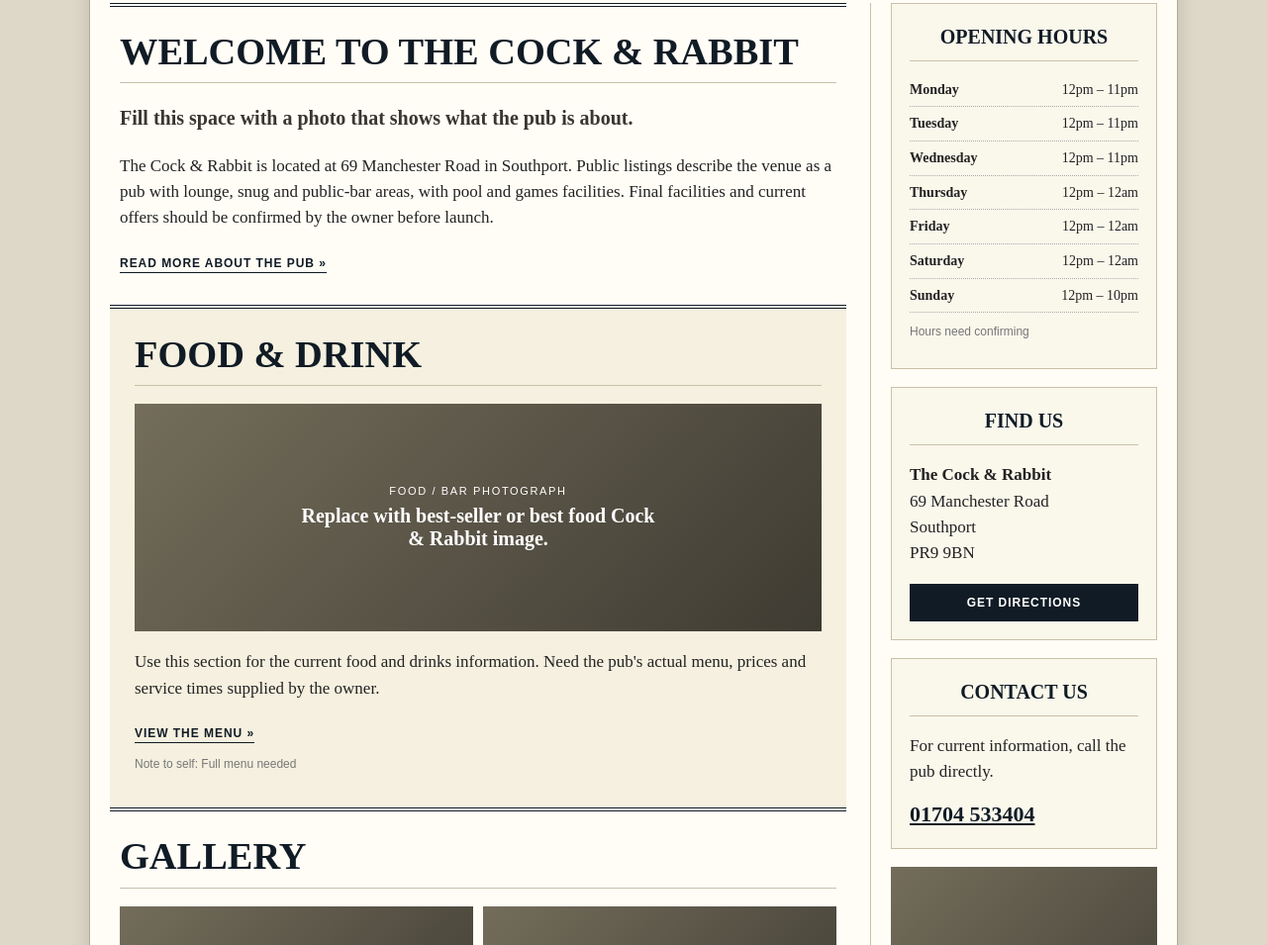
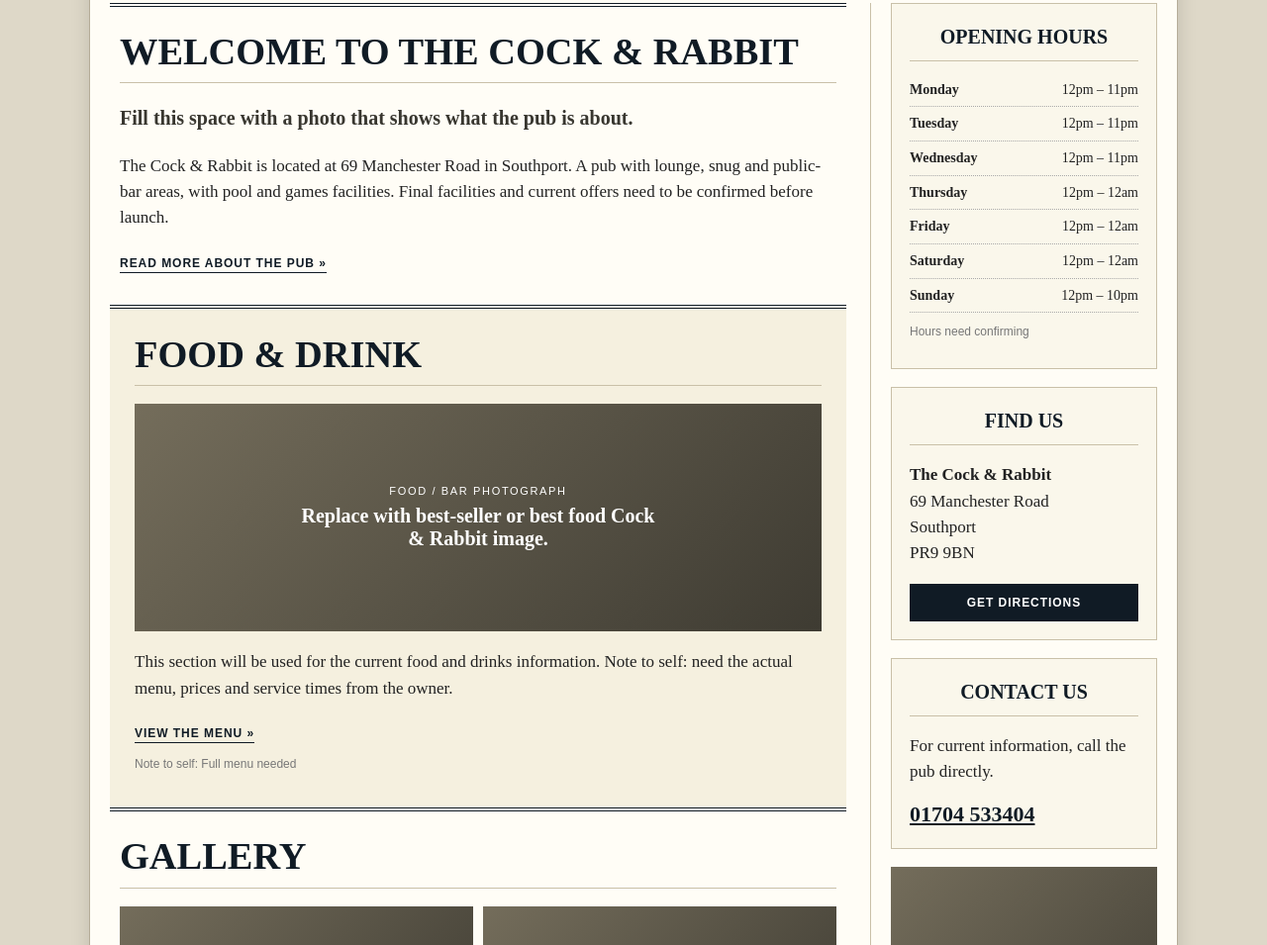
Before and after one commit to JayDesignSites/My-Portfolio2, a plain HTML site: page index.html in a window 1280 px wide. Shown: the part 757-1712 px from the top of the page at 99% size. Drawn offline with Linux system fonts and the light colour scheme.

Commit message:
index.html
What I'm presenting

```diff
--- a/index.html
+++ b/index.html
@@ -31,14 +31,14 @@
           <h2>WELCOME TO THE COCK &amp; RABBIT</h2>
           <div class="rule"></div>
           <p class="intro">Fill this space with a photo that shows what the pub is about.</p>
-          <p>The Cock &amp; Rabbit is located at 69 Manchester Road in Southport. Public listings describe the venue as a pub with lounge, snug and public-bar areas, with pool and games facilities. Final facilities and current offers should be confirmed by the owner before launch.</p>
+          <p>The Cock &amp; Rabbit is located at 69 Manchester Road in Southport. A pub with lounge, snug and public-bar areas, with pool and games facilities. Final facilities and current offers need to be confirmed before launch.</p>
           <a class="text-button" href="#menu">READ MORE ABOUT THE PUB »</a>
         </section>
 
         <section class="feature-box" id="menu">
           <h2>FOOD &amp; DRINK</h2><div class="rule"></div>
           <div class="feature-image placeholder small"><span>FOOD / BAR PHOTOGRAPH</span><strong>Replace with best-seller or best food Cock &amp; Rabbit image.</strong></div>
-          <p>Use this section for the current food and drinks information. Need the pub's actual menu, prices and service times supplied by the owner.</p>
+          <p>This section will be used for the current food and drinks information. Note to self: need the actual menu, prices and service times from the owner.</p>
           <a class="text-button" href="#menu-note">VIEW THE MENU »</a>
           <p class="demo" id="menu-note">Note to self: Full menu needed</p>
         </section>
```
